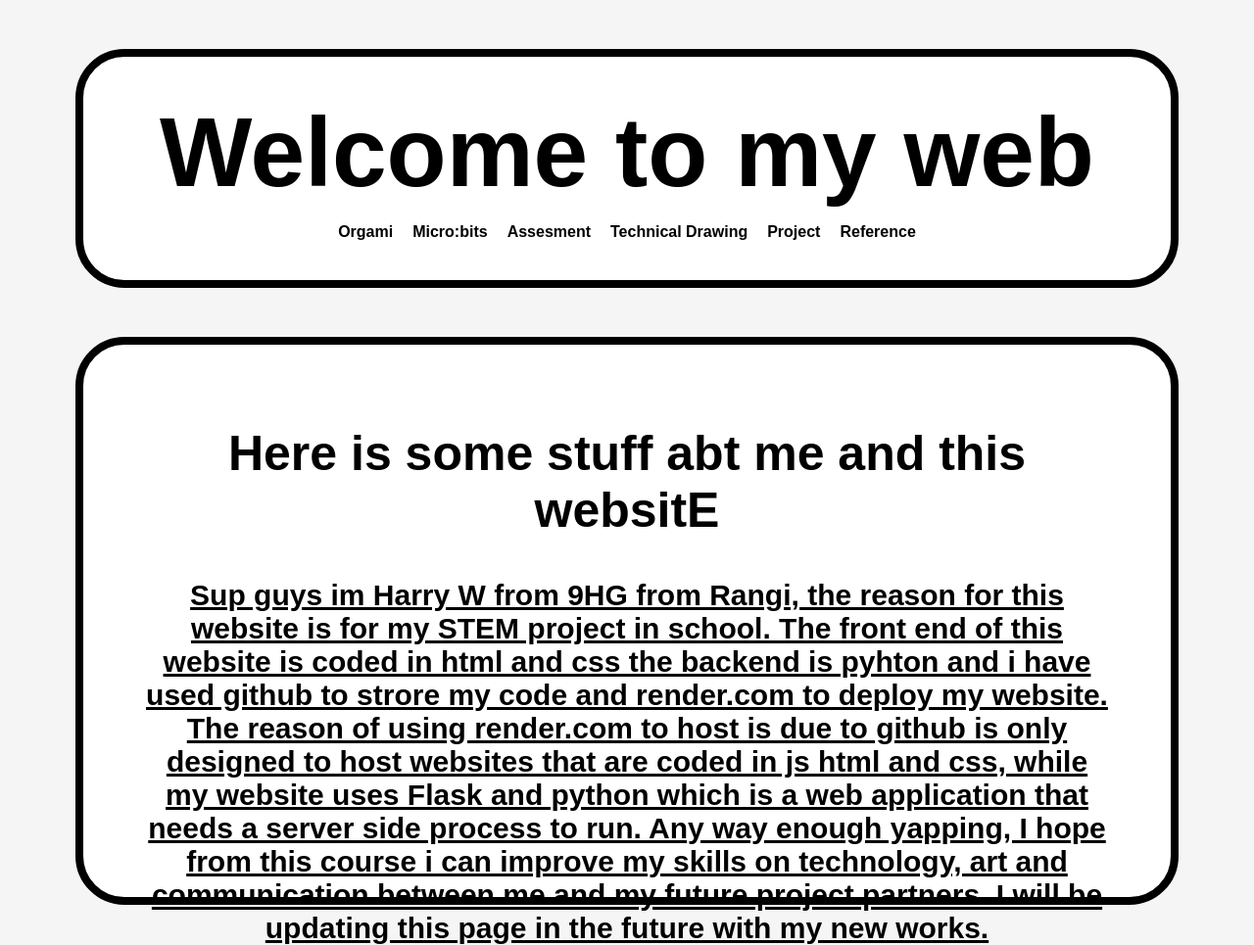
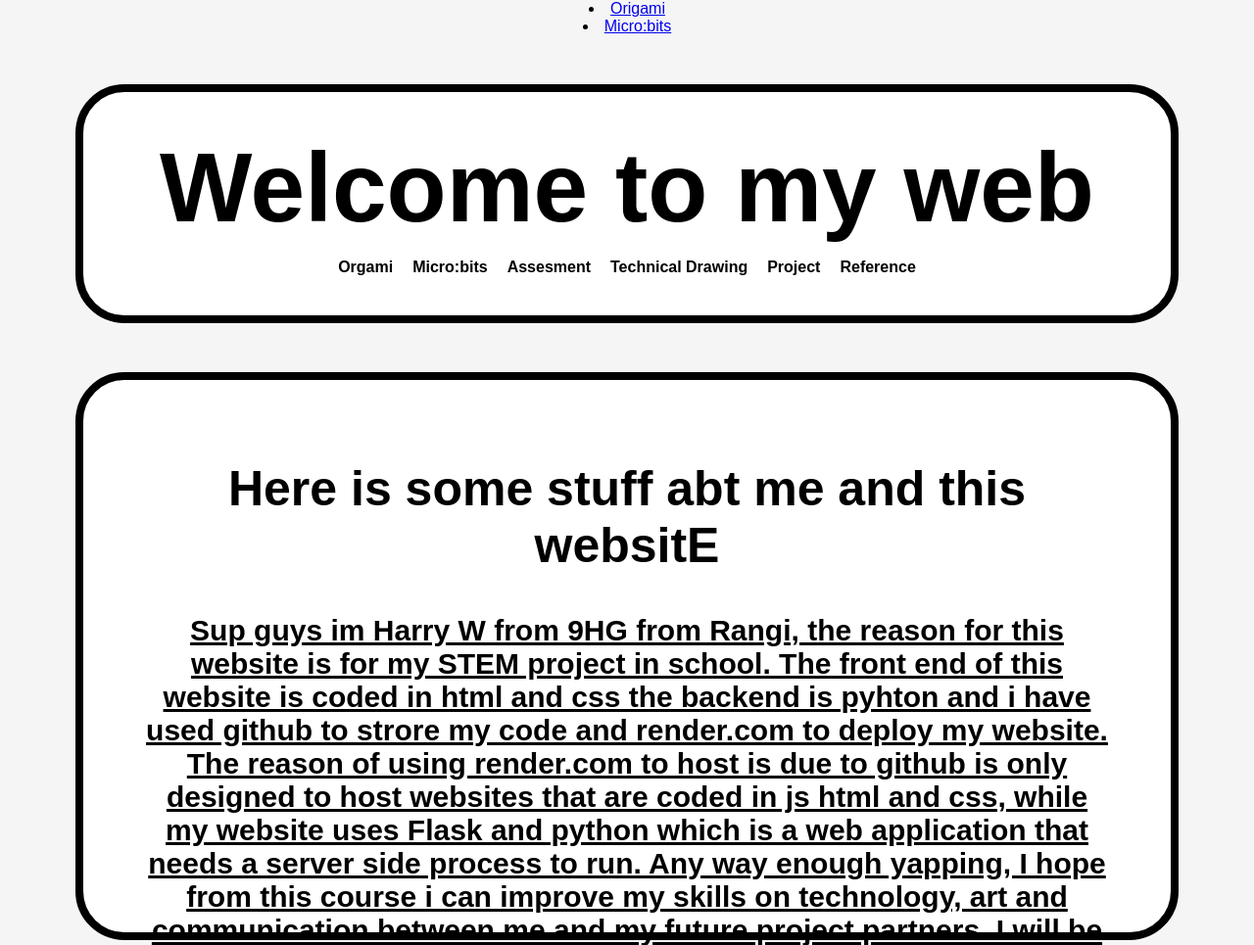
Before and after one commit to HarryW808/STEM, a Flask app: page / in a window 1280 px wide. Shown: the top 965 px of the page at 98% size. Run offline with Flask 3, Linux system fonts and the light colour scheme.

Commit message:
Update index.html

```diff
--- a/templates/index.html
+++ b/templates/index.html
@@ -4,6 +4,8 @@
     <meta charset="UTF-8">
     <meta name="viewport" content="width=device-width, initial-scale=1.0">
     <title>Yr 9 STEAM</title>
+    <li><a href="{{ url_for('origami') }}">Origami</a></li>
+    <li><a href="{{ url_for('still_developing') }}">Micro:bits</a></li>
     <link rel="stylesheet" href="{{ url_for('static', filename='styles.css') }}">
 </head>
 <body>
```
